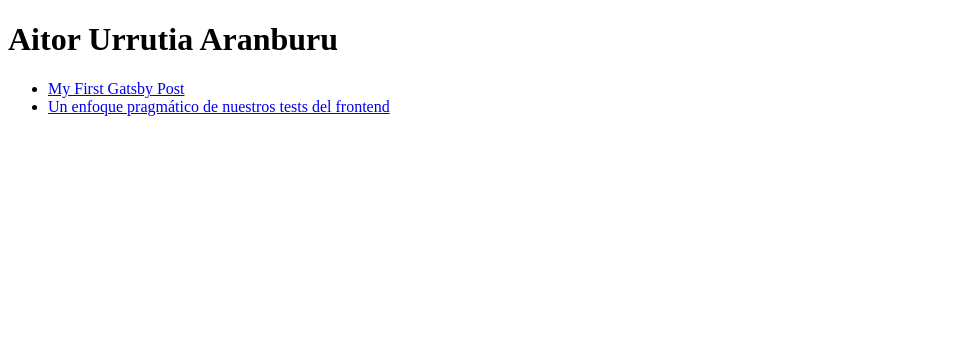
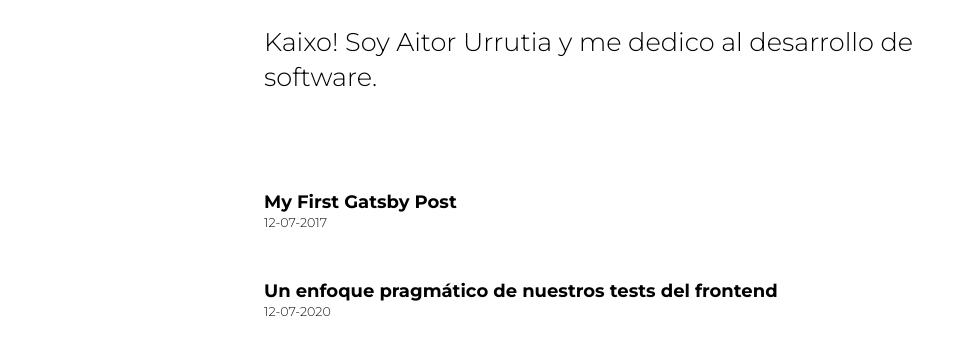
Before and after one commit to Txarli/aurrutia, a Gatsby site: page / in a window 1280 px wide. Shown: the whole page, without its empty margins (0-967 px from the left). Built offline with nearby package versions, Linux system fonts and the light colour scheme; Gatsby itself is replaced by a stand-in of ours.

Commit message:
feat: corrige maquetación de home

```diff
--- a/src/pages/index.tsx
+++ b/src/pages/index.tsx
@@ -1,18 +1,52 @@
 import { graphql } from "gatsby";
 import * as React from "react";
+import styled from "styled-components";
+import { GlobalStyles } from "../theme/GlobalStyles";
+import { size, grid, font, fontWeight, colors } from "../theme/theme";
 
 const IndexPage = ({ data }) => {
   return (
     <>
-      <h1>Aitor Urrutia Aranburu</h1>
-      <ul>
+      <GlobalStyles />
+      <Container>
+        <Hello>Kaixo! Soy Aitor Urrutia y me dedico al desarrollo de software.</Hello>
+
         {data.allMarkdownRemark.edges.map(({ node: post }) => (
-          <li><a href={post.frontmatter.path}>{post.frontmatter.title}</a></li>
+          <PostWrapper key={post.frontmatter.path}>
+            <PostTitle href={post.frontmatter.path}>{post.frontmatter.title}</PostTitle>
+            <PostDate>{post.frontmatter.date}</PostDate>
+          </PostWrapper>
         ))}
-      </ul>
+      </Container>
     </>
   );
 };
+
+const Hello = styled.div`
+  ${font.h3()}
+  margin-bottom: ${size.large}px;
+  padding: ${size.base}px;
+`;
+
+const PostWrapper = styled.div`
+  padding: ${size.base}px;
+`
+
+const PostTitle = styled.a`
+  ${font.h4()}
+  font-weight: ${fontWeight.bold};
+`
+
+const PostDate = styled.div`
+  ${font.small()}
+  color: ${colors.grey};
+`
+
+const Container = styled.div`
+  margin-left: auto;
+  margin-right: auto;
+  max-width: ${grid.contentMaxWidth}px;
+`;
 
 export default IndexPage;
 
@@ -24,7 +58,7 @@ export const pageQuery = graphql`
           frontmatter {
             title
             path
-            date(formatString: "MMMM DD, YYYY")
+            date(formatString: "DD-MM-YYYY")
           }
         }
       }
--- a/src/theme/theme.ts
+++ b/src/theme/theme.ts
@@ -2,11 +2,7 @@ import { css } from 'styled-components'
 import { rem } from 'polished'
 
 export const grid = {
-  contentMaxWidth: 1132,
-  gap: {
-    mobile: 24,
-    desktop: 48,
-  },
+  contentMaxWidth: 800,
 }
 
 export const size = {
@@ -82,4 +78,5 @@ export const fontWeight = {
 
 export const colors = {
   black: '#000000',
+  grey: '#0e0e0e'
 }
```
